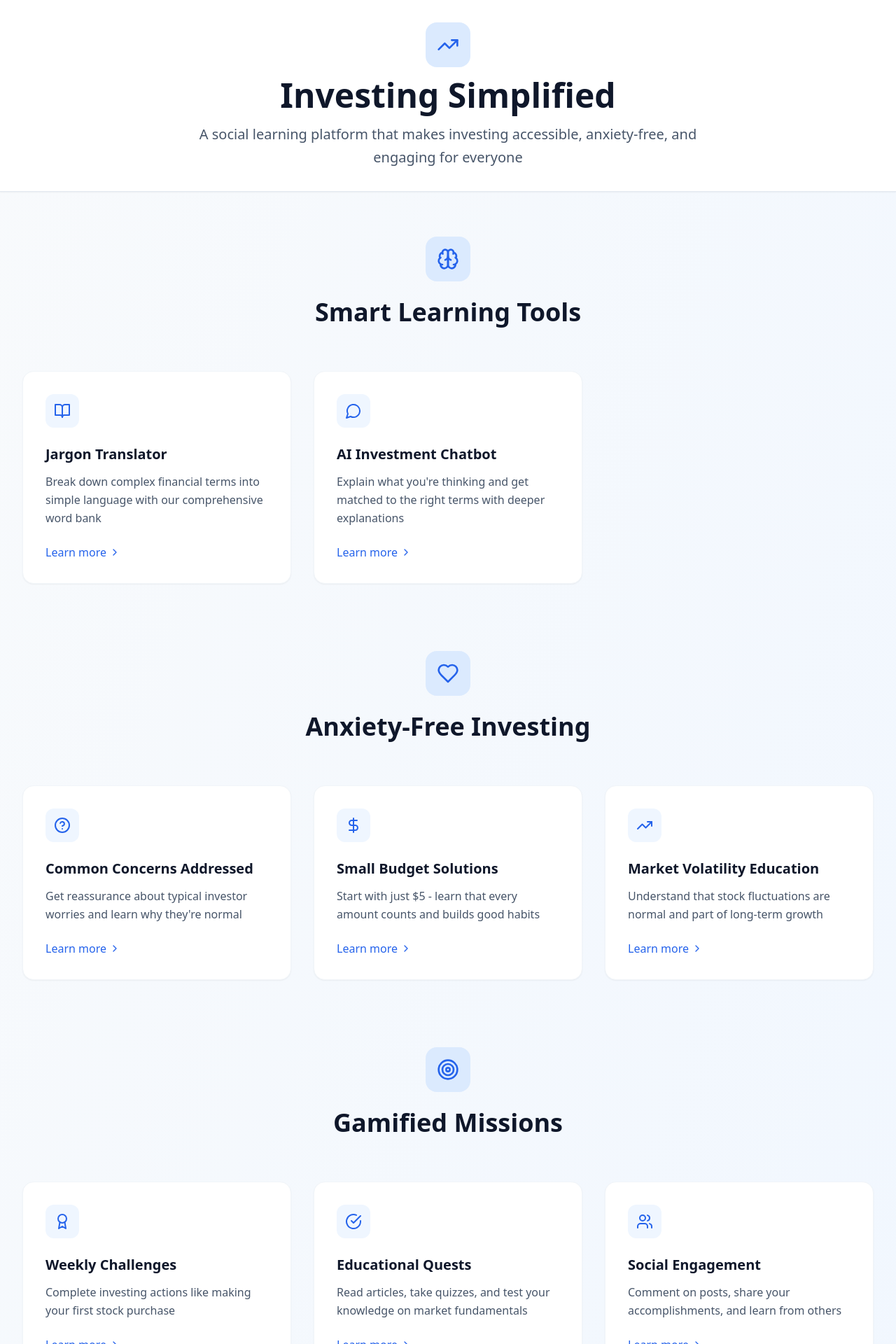
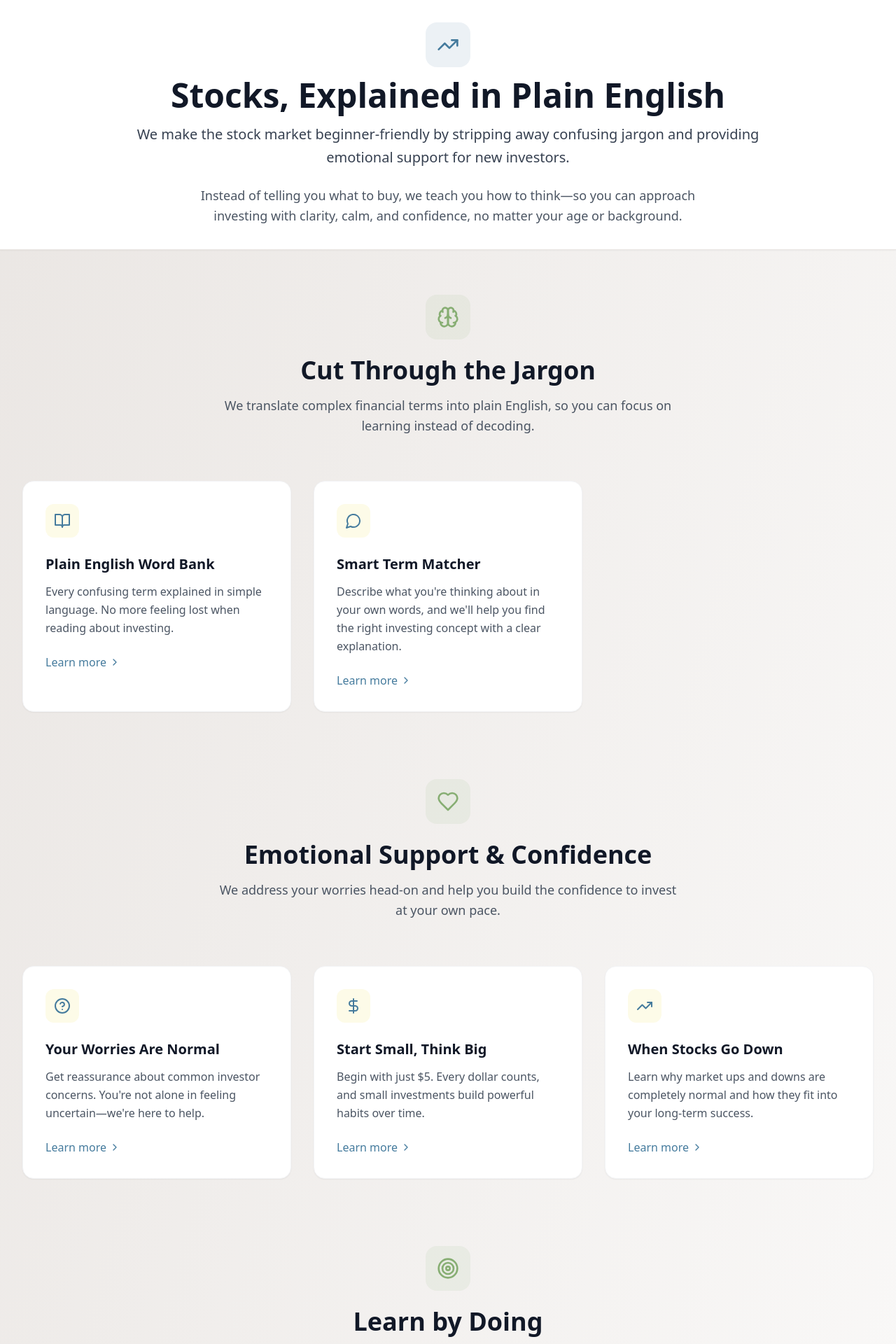
Before and after one commit to gmonago2/FeaturesandAuth, a React (Vite) app: page / in a window 1280 px wide. Shown: the top 1920 px of the page at 70% size. Built offline with nearby package versions, Linux system fonts and the light colour scheme.

Commit message:
Implement Brand Identity and Colors

```diff
--- a/index.html
+++ b/index.html
@@ -4,7 +4,7 @@
     <meta charset="UTF-8" />
     <link rel="icon" type="image/svg+xml" href="/vite.svg" />
     <meta name="viewport" content="width=device-width, initial-scale=1.0" />
-    <title>Investing Simplified Social Learning Platform</title>
+    <title>Stocks, Explained in Plain English | Investing Made Simple</title>
   </head>
   <body>
     <div id="root"></div>
--- a/src/App.tsx
+++ b/src/App.tsx
@@ -13,132 +13,141 @@ import {
   HelpCircle,
   CheckCircle,
   Zap,
-  ChevronRight
+  ChevronRight,
+  Shield
 } from 'lucide-react';
 
 function App() {
   const features = [
     {
-      category: "Smart Learning Tools",
+      category: "Cut Through the Jargon",
       icon: <Brain className="w-8 h-8" />,
+      description: "We translate complex financial terms into plain English, so you can focus on learning instead of decoding.",
       items: [
         {
-          title: "Jargon Translator",
-          description: "Break down complex financial terms into simple language with our comprehensive word bank",
+          title: "Plain English Word Bank",
+          description: "Every confusing term explained in simple language. No more feeling lost when reading about investing.",
           icon: <BookOpen className="w-6 h-6" />
         },
         {
-          title: "AI Investment Chatbot",
-          description: "Explain what you're thinking and get matched to the right terms with deeper explanations",
+          title: "Smart Term Matcher",
+          description: "Describe what you're thinking about in your own words, and we'll help you find the right investing concept with a clear explanation.",
           icon: <MessageCircle className="w-6 h-6" />
         }
       ]
     },
     {
-      category: "Anxiety-Free Investing",
+      category: "Emotional Support & Confidence",
       icon: <Heart className="w-8 h-8" />,
+      description: "We address your worries head-on and help you build the confidence to invest at your own pace.",
       items: [
         {
-          title: "Common Concerns Addressed",
-          description: "Get reassurance about typical investor worries and learn why they're normal",
+          title: "Your Worries Are Normal",
+          description: "Get reassurance about common investor concerns. You're not alone in feeling uncertain—we're here to help.",
           icon: <HelpCircle className="w-6 h-6" />
         },
         {
-          title: "Small Budget Solutions",
-          description: "Start with just $5 - learn that every amount counts and builds good habits",
+          title: "Start Small, Think Big",
+          description: "Begin with just $5. Every dollar counts, and small investments build powerful habits over time.",
           icon: <DollarSign className="w-6 h-6" />
         },
         {
-          title: "Market Volatility Education",
-          description: "Understand that stock fluctuations are normal and part of long-term growth",
+          title: "When Stocks Go Down",
+          description: "Learn why market ups and downs are completely normal and how they fit into your long-term success.",
           icon: <TrendingUp className="w-6 h-6" />
         }
       ]
     },
     {
-      category: "Gamified Missions",
+      category: "Learn by Doing",
       icon: <Target className="w-8 h-8" />,
+      description: "Build confidence through hands-on missions that make learning feel like progress, not homework.",
       items: [
         {
-          title: "Weekly Challenges",
-          description: "Complete investing actions like making your first stock purchase",
+          title: "Your First Investment",
+          description: "Take the leap with guided support. We'll walk you through making your first stock purchase step by step.",
           icon: <Award className="w-6 h-6" />
         },
         {
-          title: "Educational Quests",
-          description: "Read articles, take quizzes, and test your knowledge on market fundamentals",
+          title: "Knowledge That Sticks",
+          description: "Read beginner-friendly articles and test your understanding with quizzes that actually make sense.",
           icon: <CheckCircle className="w-6 h-6" />
         },
         {
-          title: "Social Engagement",
-          description: "Comment on posts, share your accomplishments, and learn from others",
+          title: "Learn Together",
+          description: "Share your wins, ask questions, and learn from others who started exactly where you are now.",
           icon: <Users className="w-6 h-6" />
         }
       ]
     },
     {
-      category: "Personalized Strategy",
+      category: "Your Personal Investment Plan",
       icon: <BarChart3 className="w-8 h-8" />,
+      description: "We help you create a plan that fits your life, your values, and your timeline—no cookie-cutter advice.",
       items: [
         {
-          title: "Investment Compatibility Score",
-          description: "Take a questionnaire about your goals, timeline, and values to get personalized recommendations",
+          title: "What Fits Your Life",
+          description: "Answer simple questions about your goals and values to discover investment approaches that feel right for you.",
           icon: <Zap className="w-6 h-6" />
         },
         {
-          title: "Goal-Based Planning",
-          description: "Set 5-year and 10-year targets with monthly investment capacity assessment",
+          title: "Your Timeline, Your Goals",
+          description: "Whether you're planning for 5 years or 15, we'll help you set realistic targets based on what you can actually invest.",
           icon: <Target className="w-6 h-6" />
         },
         {
-          title: "ESG Alignment",
-          description: "Match investments with causes you support and avoid those you don't",
+          title: "Invest in What Matters",
+          description: "Support companies that align with your values and avoid those that don't. Your money, your choice.",
           icon: <Heart className="w-6 h-6" />
         },
         {
-          title: "Portfolio Visualization",
-          description: "See simulated growth projections and understand potential outcomes",
+          title: "See Your Future",
+          description: "Visualize how your investments might grow over time with easy-to-understand projections.",
           icon: <BarChart3 className="w-6 h-6" />
         }
       ]
     },
     {
-      category: "Social Learning Hub",
+      category: "Safe Community Learning",
       icon: <Users className="w-8 h-8" />,
+      description: "Connect with other beginners in a supportive, public environment where everyone's learning together.",
       items: [
         {
-          title: "Public Achievement Feed",
-          description: "Share your investing milestones and celebrate others' successes",
+          title: "Celebrate Your Wins",
+          description: "Share your investing milestones and cheer on others. Every step forward deserves recognition.",
           icon: <Award className="w-6 h-6" />
         },
         {
-          title: "Q&A Community",
-          description: "Ask questions, get answers, and learn from experienced investors",
+          title: "No Question Too Small",
+          description: "Ask anything—from 'What's a stock?' to complex strategy questions. Our community is here to help.",
           icon: <MessageCircle className="w-6 h-6" />
         },
         {
-          title: "Safe Environment",
-          description: "All interactions are public and moderated - no private messaging for security",
-          icon: <CheckCircle className="w-6 h-6" />
+          title: "Safe & Supportive",
+          description: "All conversations are public and moderated. No private messaging means no pressure, just genuine help.",
+          icon: <Shield className="w-6 h-6" />
         }
       ]
     }
   ];
 
   return (
-    <div className="min-h-screen bg-gradient-to-br from-slate-50 to-blue-50">
+    <div className="min-h-screen bg-gradient-to-br from-brand-cream to-white">
       {/* Header */}
-      <header className="bg-white shadow-sm border-b border-slate-200">
+      <header className="bg-white shadow-sm border-b border-brand-cream">
         <div className="max-w-7xl mx-auto px-4 sm:px-6 lg:px-8 py-8">
           <div className="text-center">
-            <div className="inline-flex items-center justify-center w-16 h-16 bg-blue-100 rounded-2xl mb-4">
-              <TrendingUp className="w-8 h-8 text-blue-600" />
+            <div className="inline-flex items-center justify-center w-16 h-16 bg-brand-blue/10 rounded-2xl mb-4">
+              <TrendingUp className="w-8 h-8 text-brand-blue" />
             </div>
-            <h1 className="text-4xl md:text-5xl font-bold text-slate-900 mb-4">
-              Investing Simplified
+            <h1 className="text-4xl md:text-5xl font-bold text-gray-900 mb-4">
+              Stocks, Explained in Plain English
             </h1>
-            <p className="text-xl text-slate-600 max-w-3xl mx-auto leading-relaxed">
-              A social learning platform that makes investing accessible, anxiety-free, and engaging for everyone
+            <p className="text-xl text-gray-700 max-w-4xl mx-auto leading-relaxed mb-6">
+              We make the stock market beginner-friendly by stripping away confusing jargon and providing emotional support for new investors.
+            </p>
+            <p className="text-lg text-gray-600 max-w-3xl mx-auto leading-relaxed">
+              Instead of telling you what to buy, we teach you how to think—so you can approach investing with clarity, calm, and confidence, no matter your age or background.
             </p>
           </div>
         </div>
@@ -151,12 +160,15 @@ function App() {
             <section key={categoryIndex} className="relative">
               {/* Category Header */}
               <div className="text-center mb-16">
-                <div className="inline-flex items-center justify-center w-16 h-16 bg-blue-100 rounded-2xl mb-6 text-blue-600">
+                <div className="inline-flex items-center justify-center w-16 h-16 bg-brand-green/10 rounded-2xl mb-6 text-brand-green">
                   {category.icon}
                 </div>
-                <h2 className="text-3xl md:text-4xl font-bold text-slate-900 mb-4">
+                <h2 className="text-3xl md:text-4xl font-bold text-gray-900 mb-4">
                   {category.category}
                 </h2>
+                <p className="text-lg text-gray-600 max-w-2xl mx-auto leading-relaxed">
+                  {category.description}
+                </p>
               </div>
 
               {/* Feature Cards */}
@@ -164,23 +176,23 @@ function App() {
                 {category.items.map((item, itemIndex) => (
                   <div
                     key={itemIndex}
-                    className="group relative bg-white rounded-2xl p-8 shadow-sm hover:shadow-xl transition-all duration-300 border border-slate-100 hover:border-blue-200"
+                    className="group relative bg-white rounded-2xl p-8 shadow-sm hover:shadow-xl transition-all duration-300 border border-gray-100 hover:border-brand-blue/30"
                   >
                     <div className="flex items-center mb-6">
-                      <div className="flex items-center justify-center w-12 h-12 bg-blue-50 rounded-xl text-blue-600 group-hover:bg-blue-100 transition-colors duration-300">
+                      <div className="flex items-center justify-center w-12 h-12 bg-brand-yellow/20 rounded-xl text-brand-blue group-hover:bg-brand-yellow/30 transition-colors duration-300">
                         {item.icon}
                       </div>
                     </div>
 
-                    <h3 className="text-xl font-semibold text-slate-900 mb-3">
+                    <h3 className="text-xl font-semibold text-gray-900 mb-3">
                       {item.title}
                     </h3>
 
-                    <p className="text-slate-600 leading-relaxed mb-6">
+                    <p className="text-gray-600 leading-relaxed mb-6">
                       {item.description}
                     </p>
 
-                    <div className="flex items-center text-blue-600 font-medium group-hover:text-blue-700 transition-colors duration-300">
+                    <div className="flex items-center text-brand-blue font-medium group-hover:text-brand-green transition-colors duration-300">
                       <span>Learn more</span>
                       <ChevronRight className="w-4 h-4 ml-1 group-hover:translate-x-1 transition-transform duration-300" />
                     </div>
@@ -193,20 +205,20 @@ function App() {
 
         {/* Call to Action */}
         <section className="mt-24 text-center">
-          <div className="bg-gradient-to-r from-blue-600 to-purple-600 rounded-3xl p-12 text-white">
-            <h2 className="text-3xl md:text-4xl font-bold mb-6">
-              Ready to Start Your Investment Journey?
+          <div className="bg-gradient-to-r from-brand-blue to-brand-green rounded-3xl p-12 text-white">
+            <h2 className="text-3xl md:text-4xl font-bold mb-4">
+              Ready to Turn Investing from Overwhelming into Empowering?
             </h2>
-            <p className="text-xl text-blue-100 mb-8 max-w-2xl mx-auto">
-              Join thousands of learners who are building wealth confidently with our supportive community
+            <p className="text-xl text-white/90 mb-8 max-w-3xl mx-auto leading-relaxed">
+              Join beginners of every age who are learning to invest with clarity, calm, and confidence in our supportive community.
             </p>
             <div className="flex flex-col sm:flex-row gap-4 justify-center">
-              <button className="inline-flex items-center justify-center px-8 py-4 bg-white text-blue-600 font-semibold rounded-xl hover:bg-blue-50 transition-colors duration-300">
-                Get Started Free
+              <button className="inline-flex items-center justify-center px-8 py-4 bg-white text-brand-blue font-semibold rounded-xl hover:bg-brand-cream transition-colors duration-300">
+                Start Learning Today
                 <ChevronRight className="w-5 h-5 ml-2" />
               </button>
-              <button className="inline-flex items-center justify-center px-8 py-4 border-2 border-white text-white font-semibold rounded-xl hover:bg-white hover:text-blue-600 transition-colors duration-300">
-                Watch Demo
+              <button className="inline-flex items-center justify-center px-8 py-4 border-2 border-white text-white font-semibold rounded-xl hover:bg-white hover:text-brand-blue transition-colors duration-300">
+                See How It Works
               </button>
             </div>
           </div>
@@ -214,13 +226,16 @@ function App() {
       </main>
 
       {/* Footer */}
-      <footer className="bg-slate-900 text-slate-300 py-12">
+      <footer className="bg-gray-900 text-gray-300 py-12">
         <div className="max-w-7xl mx-auto px-4 sm:px-6 lg:px-8 text-center">
-          <div className="inline-flex items-center justify-center w-12 h-12 bg-slate-800 rounded-xl mb-4">
-            <TrendingUp className="w-6 h-6 text-blue-400" />
+          <div className="inline-flex items-center justify-center w-12 h-12 bg-gray-800 rounded-xl mb-4">
+            <TrendingUp className="w-6 h-6 text-brand-yellow" />
           </div>
-          <p className="text-lg">
-            Making investing accessible to everyone, one feature at a time.
+          <p className="text-lg mb-2">
+            Creating opportunities for beginners of every age.
+          </p>
+          <p className="text-sm text-gray-400">
+            Clarity • Accessibility • Empowerment • Confidence
           </p>
         </div>
       </footer>
```
Also changed, not shown: tailwind.config.js (+10 -1 lines).
